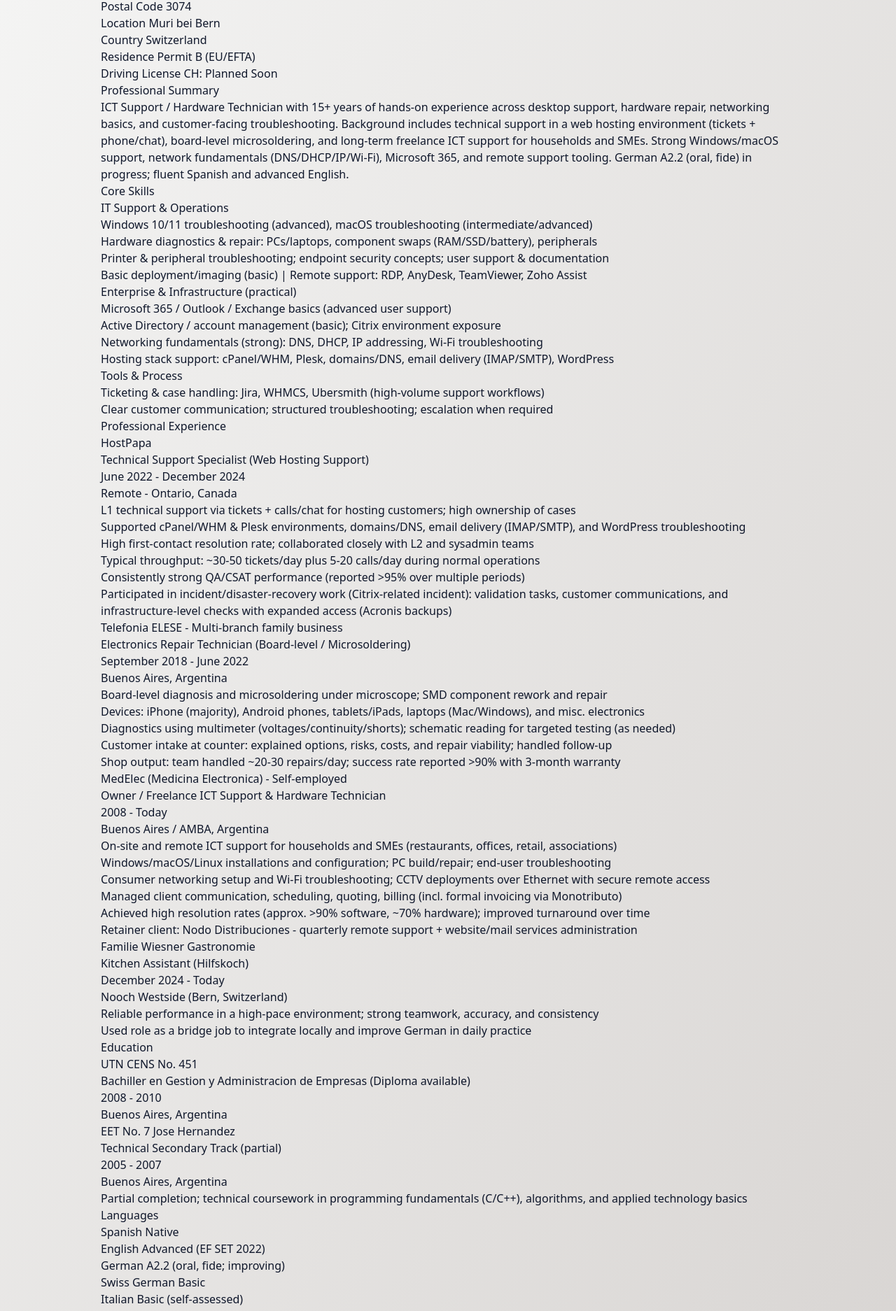
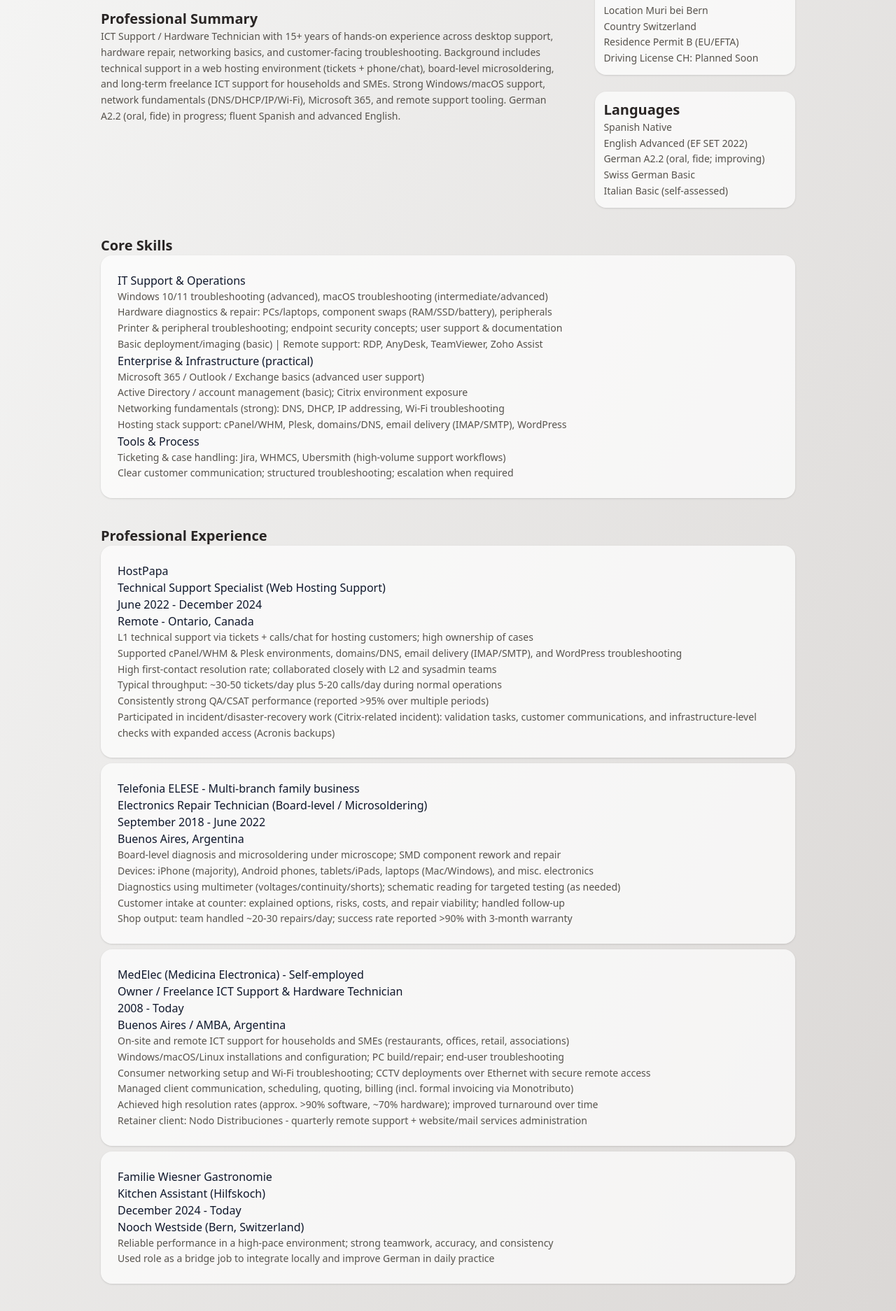
Before and after one commit to GonnAlteraNovoa/web-lebenslauf, a website built with Vite: page frontend/index.html in a window 1280 px wide. Shown: the part 171-2045 px from the top of the page at 70% size. Built offline with nearby package versions, Linux system fonts and the light colour scheme.

Commit message:
added basic formatting and structure

```diff
--- a/frontend/index.html
+++ b/frontend/index.html
@@ -9,7 +9,7 @@
   <body class="bg-linear-to-br from-stone-100 to-stone-300 text-slate-900">
     <div id="app" x-data="app()" x-cloak class="min-h-screen">
       <header class="mx-auto max-w-5xl px-4 py-6">
-        <div>
+        <div class="flex justify-between items-center">
           <div>
             <span x-text="'Web'"></span>
             <span x-text="'Lebenslauf by'"></span>
@@ -22,41 +22,55 @@
           </div>
         </div>
       </header>
-      <main class="mx-auto max-w-5xl px-4 py-6">
-        <section>
+      <main class="mx-auto max-w-5xl px-4 py-3">
+        <section class="space-y-10">
+          <div class="grid gap-10 lg:grid-cols-[1.4fr_0.6fr]">
             <div>
-            <p x-text="content.personal_information.fields.job_title"></p>
-            <h1>
+              <h1 class="text-3xl md:text-5xl font-semibold leading-tight">
                 <span x-text="content.personal_information.fields.first_name"></span>
                 <span x-text="content.personal_information.fields.last_name"></span>
               </h1>
+              <div class="py-10" x-show="content.professional_summary.text">
+                <h2 class="text-xl font-semibold text-stone-800" x-text="content.professional_summary.title"></h2>
+                <p class="text-sm text-stone-600 leading-relaxed" x-text="content.professional_summary.text"></p>
               </div>
-          <div>
+            </div>
+            <aside class="space-y-6 mt-8">
+              <div class="bg-white/70 rounded-2xl border-stone-200/70 shadow-sm p-3">
                 <p x-text="content.personal_information.title"></p>
                 <ul>
                   <template x-for="item in personal_info_items" :key="item.key">
-                <li>
+                    <li class="text-sm text-stone-600 leading-relaxed">
                       <span x-text="item.label"></span>
                       <span x-text="item.value"></span>
                     </li>
                   </template>
                 </ul>
               </div>
+              <div class="bg-white/70 rounded-2xl border-stone-200/70 shadow-sm p-3" x-show="content.languages.items.length">
+                <h2 class="text-xl font-semibold text-stone-800" x-text="content.languages.title"></h2>
+                <ul>
+                  <template x-for="item in content.languages.items" :key="item.name">
+                    <li class="text-sm text-stone-600 leading-relaxed">
+                      <span x-text="item.name"></span>
+                      <span x-text="item.level"></span>
+                    </li>
+                  </template>
+                </ul>
+              </div>
+            </aside>
+          </div>
         </section>
-        <section>
-          <div x-show="content.professional_summary.text">
-            <h2 x-text="content.professional_summary.title"></h2>
-            <p x-text="content.professional_summary.text"></p>
-          </div>
+        <section class="space-y-10 mt-10">
           <div x-show="content.core_skills.groups.length">
-            <h2 x-text="content.core_skills.title"></h2>
-            <div>
+            <h2 class="text-xl font-semibold text-stone-800" x-text="content.core_skills.title"></h2>
+            <div class="bg-white/70 rounded-2xl border-stone-200/70 shadow-sm p-6">
               <template x-for="group in content.core_skills.groups" :key="group.title">
                 <div>
                   <p x-text="group.title"></p>
                   <ul>
                     <template x-for="item in group.items" :key="item">
-                      <li x-text="item"></li>
+                      <li class="text-sm text-stone-600 leading-relaxed" x-text="item"></li>
                     </template>
                   </ul>
                 </div>
@@ -64,10 +78,10 @@
             </div>
           </div>
           <div x-show="experience_items.length">
-            <h2 x-text="content.professional_experience.title"></h2>
-            <div>
+            <h2 class="text-xl font-semibold text-stone-800" x-text="content.professional_experience.title"></h2>
+            <div class="space-y-2">
               <template x-for="item in experience_items" :key="item.company + item.role">
-                <div>
+                <div class="bg-white/70 rounded-2xl border-stone-200/70 shadow-sm p-6">
                   <div>
                     <div>
                       <p x-text="item.company"></p>
@@ -82,7 +96,7 @@
                   <p x-text="item.location"></p>
                   <ul>
                     <template x-for="point in item.highlights" :key="point">
-                      <li x-text="point"></li>
+                      <li class="text-sm text-stone-600 leading-relaxed" x-text="point"></li>
                     </template>
                   </ul>
                 </div>
@@ -90,10 +104,10 @@
             </div>
           </div>
           <div x-show="content.education.items.length">
-            <h2 x-text="content.education.title"></h2>
-            <div>
+            <h2 class="text-xl font-semibold text-stone-800" x-text="content.education.title"></h2>
+            <div class="space-y-2">
               <template x-for="item in content.education.items" :key="item.institution + item.degree">
-                <div>
+                <div class="bg-white/70 rounded-2xl border-stone-200/70 shadow-sm p-6">
                   <div>
                     <div>
                       <p x-text="item.institution"></p>
@@ -108,42 +122,30 @@
                   <p x-text="item.location"></p>
                   <ul x-show="item.highlights.length">
                     <template x-for="point in item.highlights" :key="point">
-                      <li x-text="point"></li>
+                      <li class="text-sm text-stone-600 leading-relaxed" x-text="point"></li>
                     </template>
                   </ul>
                 </div>
               </template>
             </div>
           </div>
-          <div>
-            <div x-show="content.languages.items.length">
-              <h2 x-text="content.languages.title"></h2>
-              <ul>
-                <template x-for="item in content.languages.items" :key="item.name">
-                  <li>
-                    <span x-text="item.name"></span>
-                    <span x-text="item.level"></span>
-                  </li>
-                </template>
-              </ul>
-            </div>
+          <div class="grid gap-6 lg:grid-cols-2">
             <div x-show="content.selected_projects.items.length">
-              <h2 x-text="content.selected_projects.title"></h2>
-              <div>
+              <h2 class="text-xl font-semibold text-stone-800" x-text="content.selected_projects.title"></h2>
+              <div class="space-y-2">
                 <template x-for="item in content.selected_projects.items" :key="item.name">
-                  <div>
+                  <div class="bg-white/70 rounded-2xl border-stone-200/70 shadow-sm p-3">
                     <p x-text="item.name"></p>
                     <p x-text="item.description"></p>
                   </div>
                 </template>
               </div>
             </div>
-          </div>
             <div x-show="content.certificates.items.length">
-            <h2 x-text="content.certificates.title"></h2>
-            <div>
+              <h2 class="text-xl font-semibold text-stone-800" x-text="content.certificates.title"></h2>
+              <div class="space-y-2">
                 <template x-for="item in content.certificates.items" :key="item.name">
-                <div>
+                  <div class="bg-white/70 rounded-2xl border-stone-200/70 shadow-sm p-3">
                     <p x-text="item.name"></p>
                     <p>
                       <span x-text="item.issuer"></span>
@@ -153,6 +155,7 @@
                     <p x-text="item.details"></p>
                   </div>
                 </template>
+              </div>
             </div>
           </div>
         </section>
--- a/frontend/package.json
+++ b/frontend/package.json
@@ -4,7 +4,7 @@
   "version": "0.0.0",
   "type": "module",
   "scripts": {
-    "dev": "vite",
+    "dev": "vite --host --port 9912",
     "build": "vite build",
     "preview": "vite preview"
   },
--- a/frontend/src/data/en.json
+++ b/frontend/src/data/en.json
@@ -13,10 +13,6 @@
     "labels": {
       "first_name": "First Name",
       "last_name": "Last Name",
-      "job_title": "Job Title",
-      "email": "Email",
-      "phone": "Phone",
-      "street": "Street",
       "postal_code": "Postal Code",
       "location": "Location",
       "country": "Country",
```
Lines whose indentation alone changed are shown as unchanged.
